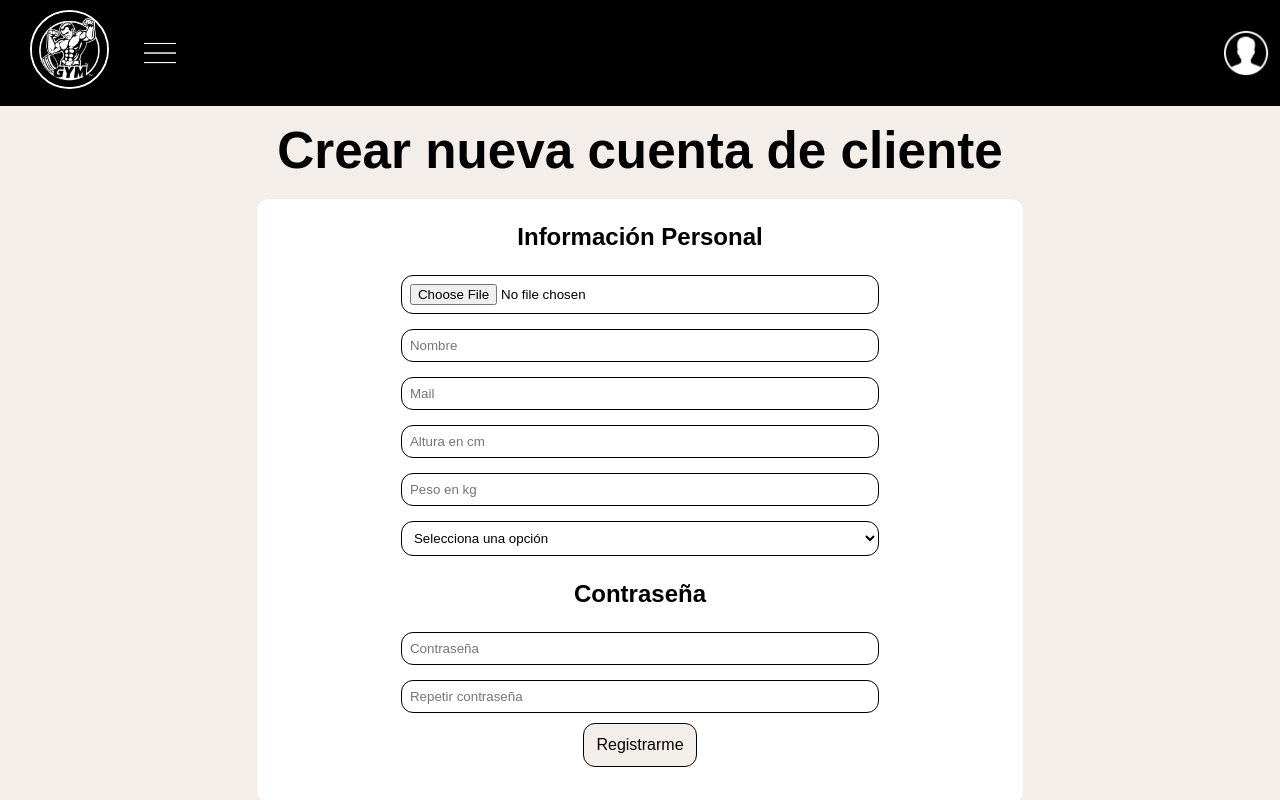
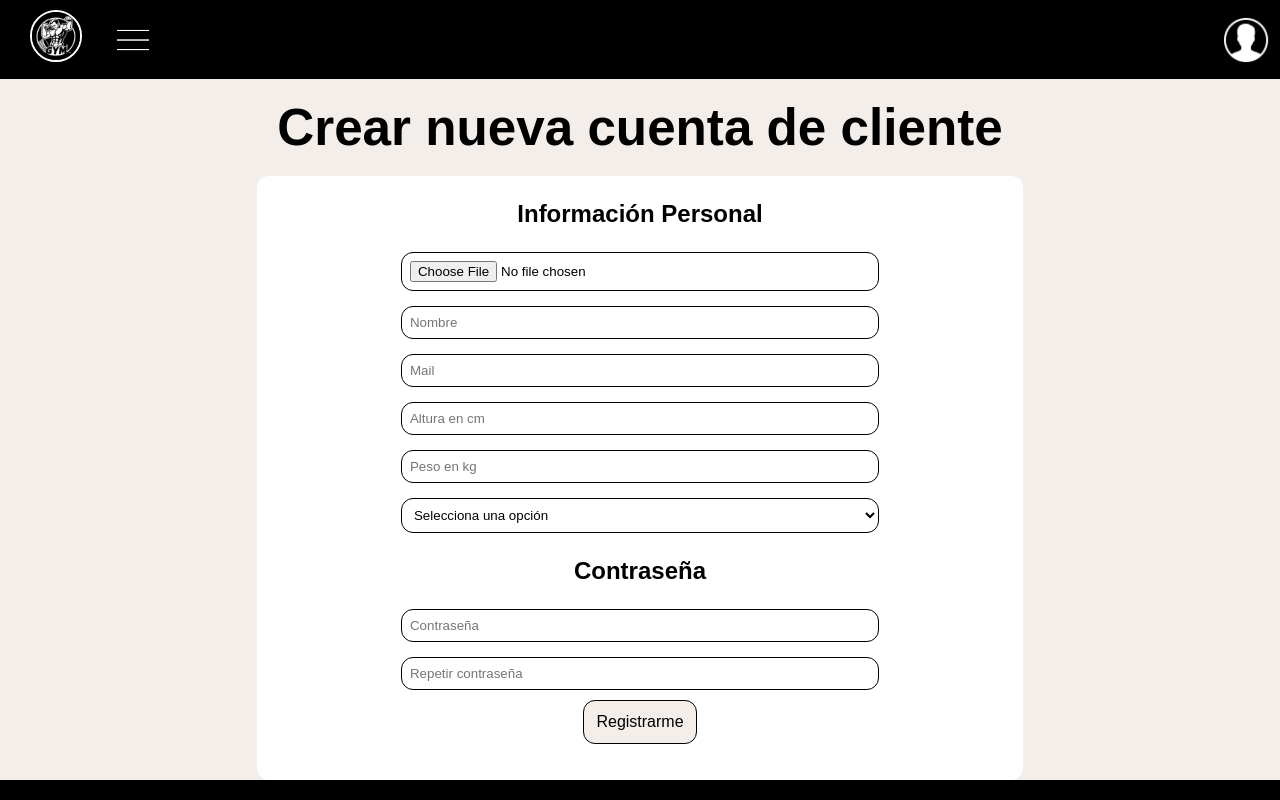
Before and after one commit to Danykeidel03/tfm-front, a React (Vite) app: page /register in a window 1280 px wide. Shown: the top 800 px of the page. Built offline with nearby package versions, Linux system fonts and the light colour scheme.

Commit message:
mejoras css

```diff
--- a/src/App.css
+++ b/src/App.css
@@ -36,7 +36,7 @@ li {
   justify-content: flex-start;
   gap: 30px;
   position: relative;
-  margin-top: 103px;
+  margin-top: 80px;
 }
 
 button {
@@ -79,7 +79,7 @@ textarea {
   width: 100%;
   height: 100%;
   background-color: rgba(51, 51, 51, 0.55);
-  z-index: 5;
+  z-index: 7;
   display: flex;
   justify-content: center;
   align-items: center;
@@ -89,14 +89,13 @@ div:where(.swal2-container).swal2-center > .swal2-popup {
   width: 300px;
 }
 
-/* Para la mayoría de los navegadores */
 html{
-  scrollbar-width: none; /* Firefox */
-  -ms-overflow-style: none;  /* Internet Explorer 10+ */
+  scrollbar-width: none;
+  -ms-overflow-style: none;
 }
 
 html::-webkit-scrollbar {
-  display: none; /* Chrome, Safari y Opera */
+  display: none
 }
 
 @media (max-width: 900px) {
--- a/src/components/CardObj/CardObj.css
+++ b/src/components/CardObj/CardObj.css
@@ -136,6 +136,10 @@ div {
     align-items: flex-start;
   }
 
+  html .divAddEjercicios .nameInstructions .addButton {
+    padding: 8px 32px 8px 32px;
+  }
+
   .nameInstructions .addButton {
     padding: 8px 16px 8px 16px;
   }
--- a/src/components/Header/Header.css
+++ b/src/components/Header/Header.css
@@ -13,6 +13,7 @@
   position: relative;
   right: 20px;
   z-index: 3;
+  width: 48px;
 }
 
 .divLoginForm.active {
@@ -72,7 +73,7 @@
 
 .header__logo {
   border-radius: 100%;
-  width: 75px;
+  width: 48px;
   height: auto;
   border: 2px solid white;
 }
@@ -134,10 +135,10 @@ header {
 
 .menu-content.active {
   width: 200px;
-  height: calc(100% - 123px);
+  height: calc(100% - 96px);
   background-color: black;
   position: fixed;
-  top: 99px;
+  top: 75px;
   left: 0;
   opacity: 1;
   padding: 12px;
@@ -250,6 +251,7 @@ header {
 
 .modal-wrapper {
   position: fixed;
+  z-index: 6;
 }
 
 .buttonsEjercicios {
--- a/src/pages/AdminPanel/AdminPanel.css
+++ b/src/pages/AdminPanel/AdminPanel.css
@@ -22,7 +22,7 @@ td {
   padding: 15px;
 }
 
-.contentModal {
+.userTd .contentModal {
   width: 500px;
 }
 
--- a/src/pages/Exercises/Exercises.css
+++ b/src/pages/Exercises/Exercises.css
@@ -88,9 +88,6 @@
 }
 
 @media (max-width: 700px) {
-    .nameInstructions {
-        flex-direction: column;
-    }
 
     .divPhotoObj {
         padding-left: 12px;
@@ -104,4 +101,8 @@
     .content-fitness{
         max-width: 90%;
     }
+
+    .divAddEjercicios .divAddObj{
+        flex-direction: column;
+    }
 }
--- a/src/pages/Home/Home.jsx
+++ b/src/pages/Home/Home.jsx
@@ -43,9 +43,8 @@ const Home = () => {
             <div className='whoDiv'>
                 <h2>Quienes Somos</h2>
                 <div className='subDiv'>
-                    <p>En Nombre de la Web creemos que llevar un estilo de vida saludable debe ser sencillo, accesible y motivador para todos. Por eso, hemos creado una plataforma integral donde no solo encuentras rutinas de ejercicios diseñadas para diferentes niveles y objetivos, sino también herramientas inteligentes para ayudarte a controlar tu alimentación y el consumo de calorías de forma fácil y práctica.</p>
-                    <p>Nuestro objetivo es acompañarte en cada paso de tu camino hacia una vida más activa y equilibrada. Aquí puedes registrar tus comidas diarias, conocer el aporte calórico de cada alimento y ajustar tus hábitos alimenticios para maximizar los resultados de tu entrenamiento. Todo esto en un solo lugar, pensado para que tu salud y bienestar sean prioridad sin complicaciones.</p>
-                    <p>Sabemos que cada persona es única, por eso nuestra plataforma se adapta a tus necesidades, ofreciéndote planes personalizados que combinan ejercicio y nutrición. Estamos comprometidos en brindarte la mejor experiencia para que puedas alcanzar tus metas con confianza y disfrutando el proceso.</p>
+                    <p>En FitCount creemos que llevar un estilo de vida saludable debe ser sencillo, accesible y motivador. Nuestra plataforma te ofrece rutinas de ejercicios adaptadas a tus objetivos y nivel, además de herramientas inteligentes para controlar tu alimentación y el consumo de calorías de forma práctica.</p>
+                    <p>FitCount se adapta a ti con planes personalizados que combinan ejercicio y nutrición. Registra tus comidas, conoce el valor calórico de cada alimento y mejora tus hábitos para alcanzar tus metas con confianza, todo en un solo lugar pensado para tu bienestar.</p>
                 </div>
             </div>
             <h2>Beneficios</h2>
```
